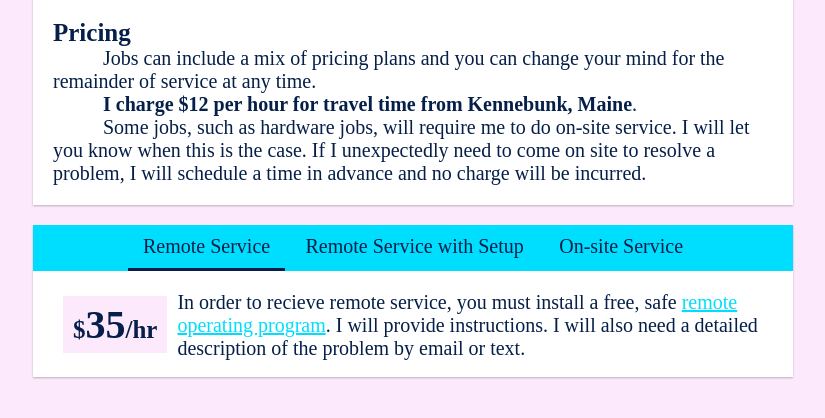
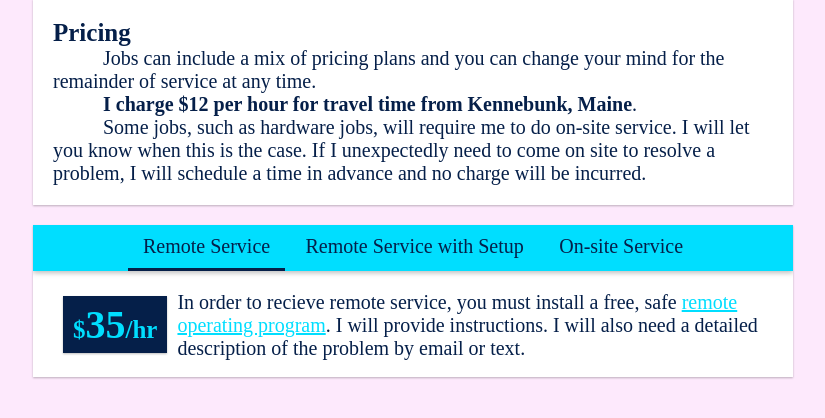
Before and after one commit to CosineP/lpc, a Flask app: page /it/pricing in a window 1280 px wide. Shown: the part 199-617 px from the top of the page, without its empty margins (227-1052 px from the left). Run offline with Flask 2, Linux system fonts and the light colour scheme; some libraries are stand-ins or nearby versions.

Commit message:
Change IT pricing coloring

```diff
--- a/static/it.css
+++ b/static/it.css
@@ -199,6 +199,7 @@ a {
 	margin-bottom: 20px;
 	white-space: nowrap;
 	overflow-x: hidden;
+	box-shadow: 0 2px 5px 0 rgba(0,0,0,.26);
 }
 .slider-nav li {
 	display: inline-block;
--- a/templates/it/pricing.html
+++ b/templates/it/pricing.html
@@ -10,8 +10,9 @@
 			margin:  5px 10px;
 			font-size: 25px;
 			float: left;
-			/*color: #00deff;*/
-			background-color: #fde9fc;
+			background-color: #051f49;
+			color: #00deff;
+			box-shadow: 0 1px 2px 0 rgba(0,0,0,.26);
 		}
 		.slide h3 span {
 			font-size: 40px;
```
